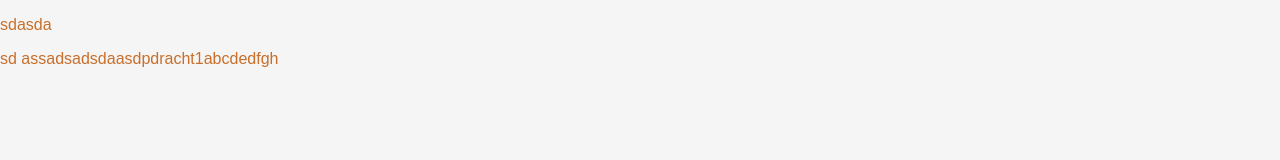
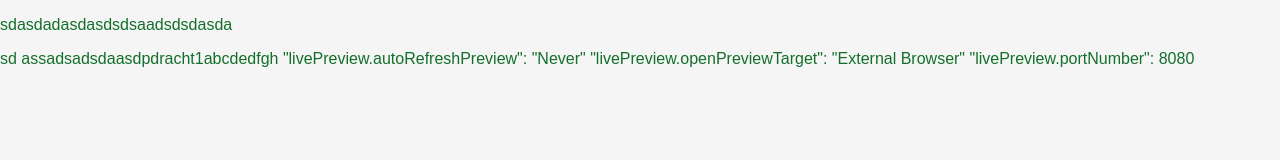
Before and after one commit to informaticascw/h4v4-html-opgaven-template, a plain HTML site: page Hoofdstuk 1/opdracht1.html in a window 1280 px wide. Drawn offline with Linux system fonts and the light colour scheme.

Commit message:
test micosoft live preview

```diff
--- a/Hoofdstuk 1/opdracht1.html
+++ b/Hoofdstuk 1/opdracht1.html
@@ -6,6 +6,10 @@
     <link rel="stylesheet" href="style.css">
 </head>
 <body>
-   <p>sdasda</p> sd assadsadsdaasdpdracht1abcdedfgh
+   <p>sdasdadasdasdsdsaadsdsdasda</p> sd assadsadsdaasdpdracht1abcdedfgh
 </body>
 </html>
+
+"livePreview.autoRefreshPreview": "Never"
+"livePreview.openPreviewTarget": "External Browser"
+"livePreview.portNumber": 8080
--- a/Hoofdstuk 1/style.css
+++ b/Hoofdstuk 1/style.css
@@ -5,5 +5,5 @@ body {
     margin: 0;
 
     padding: 0;
-    color: rgb(200, 111, 43);
+    color: rgb(20, 111, 43);
 }
```
Also changed, not shown: .devcontainer/devcontainer.json.
